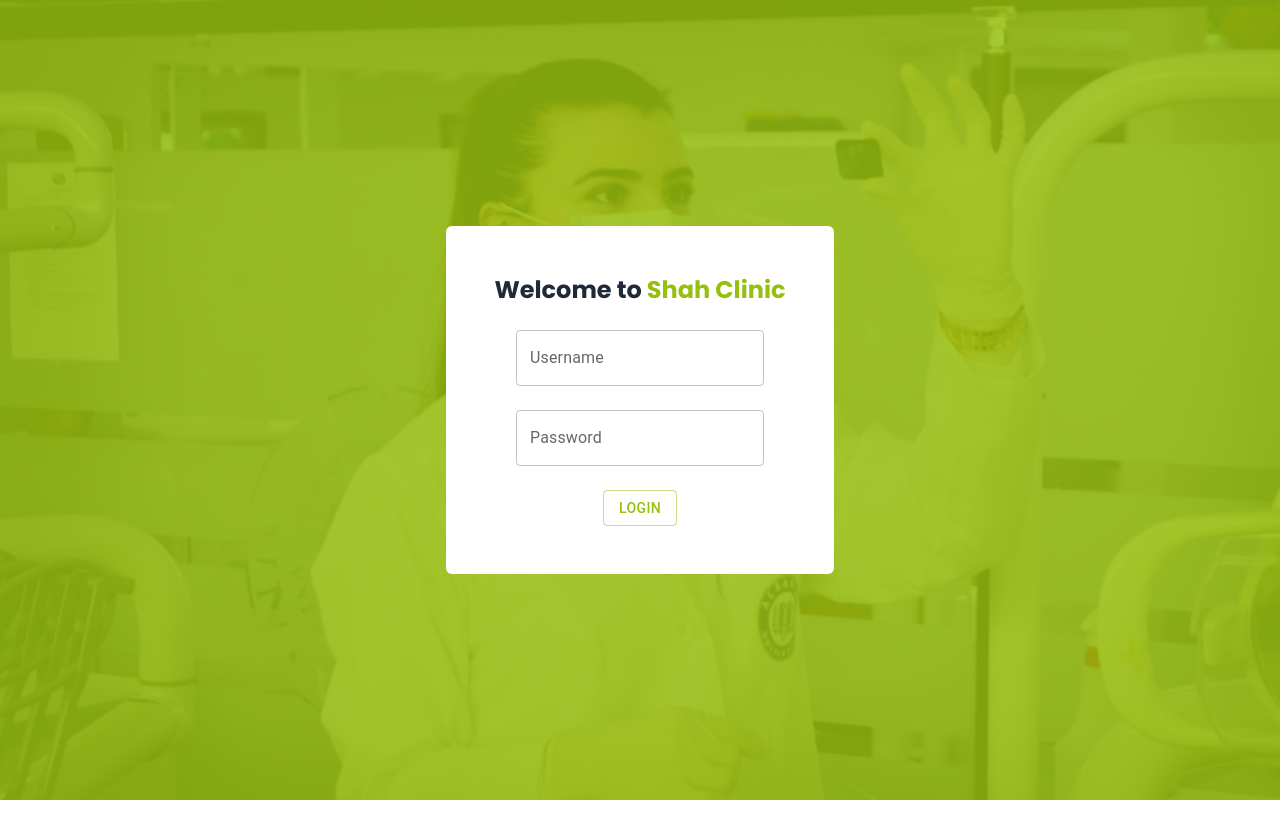
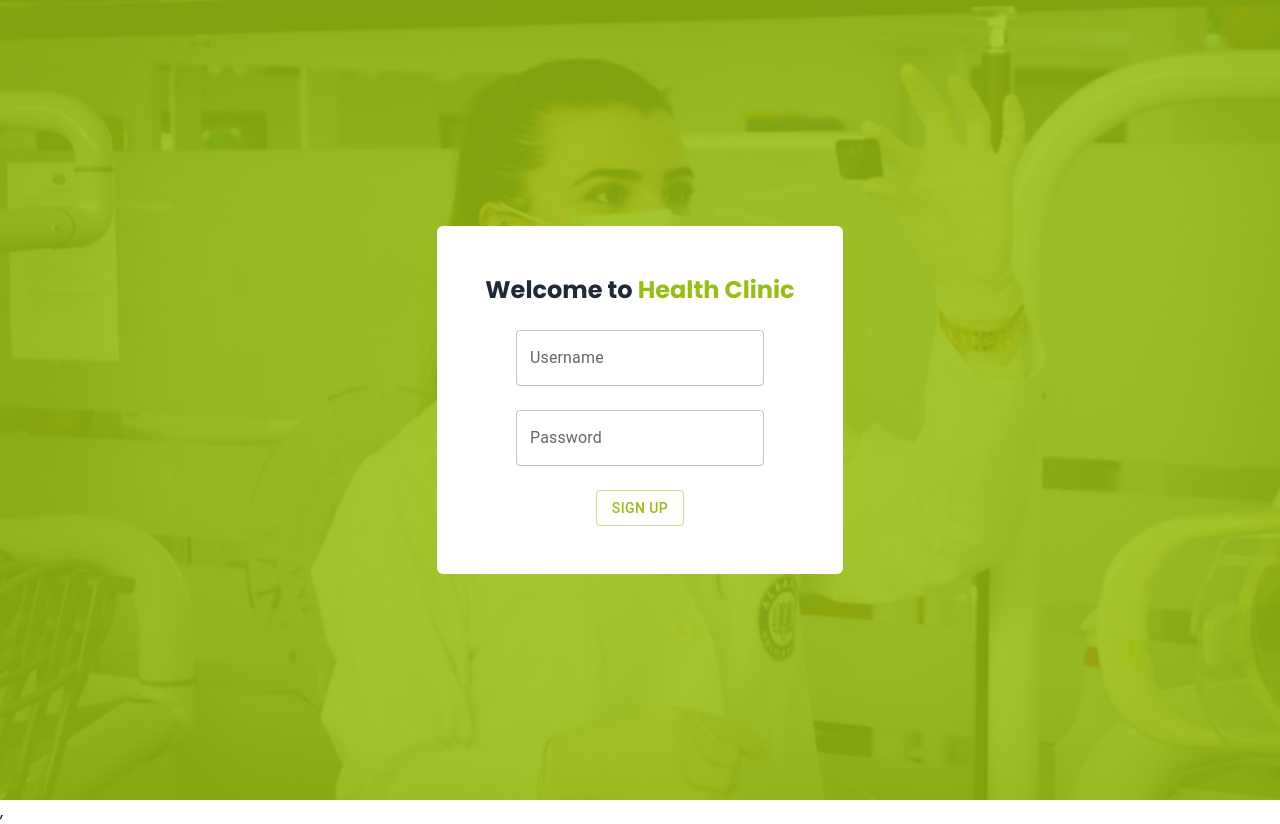
Before and after one commit to tajemouti/medical-appointments-front-end, a React (Create React App) app: page /signup in a window 1280 px wide. Before the commit the page ends 800 px from the top, so only its background shows below. Built offline with nearby package versions, Linux system fonts and the light colour scheme.

Commit message:
add routing

```diff
--- a/package.json
+++ b/package.json
@@ -13,7 +13,7 @@
     "react": "^18.2.0",
     "react-dom": "^18.2.0",
     "react-redux": "^9.0.2",
-    "react-router-dom": "^6.20.1",
+    "react-router-dom": "^6.21.0",
     "react-scripts": "5.0.1",
     "web-vitals": "^2.1.4"
   },
--- a/src/App.js
+++ b/src/App.js
@@ -1,8 +1,8 @@
-import './App.css';
+import { createTheme, ThemeProvider } from '@mui/material/styles';
+import { Route, Routes } from 'react-router-dom';
 import Login from './components/Login'
-import { createTheme, ThemeProvider } from '@mui/material/styles';
-//import Signin from './components/signin';
-//import User from './components/User';
+import SignUp from './components/SignUp';
+import Home from './components/Home';
 
 const theme = createTheme({
   palette: {
@@ -18,10 +18,11 @@ const theme = createTheme({
 function App() {
   return (
     <ThemeProvider theme={theme}>
-      <div className="App">
-        {/* <User /> */}
-        <Login />
-      </div>
+      <Routes>
+          <Route path="/"  element={<Login />} />
+          <Route path="/signup"  element={<SignUp />} />
+          <Route path="/home"  element={<Home />} />
+    </Routes>
     </ThemeProvider>
   );
 }
--- /dev/null
+++ b/src/components/Home.js
@@ -0,0 +1,9 @@
+function Home() {
+  return (
+    <>
+    <h1>Home page</h1>
+    </>
+  )
+}
+
+export default Home;
--- a/src/components/Login.js
+++ b/src/components/Login.js
@@ -5,8 +5,10 @@ import TextField from '@mui/material/TextField';
 import { useState } from 'react';
 import { useDispatch, useSelector } from 'react-redux';
 import { loginUser } from '../features/user/userSlice';
+import { useNavigate } from 'react-router-dom';
 
 function Login() {
+  const navigate = useNavigate();
   const loginResponse = useSelector((state) => state.user.user);
 
   const [userName, setUserName] = useState('');
@@ -24,9 +26,7 @@ function Login() {
 
   useEffect(() => {
     if (loginResponse) {
-      console.log(loginResponse);
-      // Add any logic here that you want to execute after a successful login
-      console.log('go to main page');
+      navigate("/home"); // uses history object from react-router-dom
     }
   }, [loginResponse]);
 
@@ -42,7 +42,7 @@ function Login() {
     <>
       <div className="flex items-center justify-center h-screen bg-cover bg-center" style={{ backgroundImage: `url(${img})` }}>
         <div className='flex items-center justify-center flex-col gap-6 w-4/5 p-12 md:max-w-fit md:max-h-fit bg-white rounded-md'>
-          <h1 className='text-gray-800 font-bold text-2xl'>Welcome to <span className='text-[#97BF0F]'>Shah Clinic</span></h1>
+          <h1 className='text-gray-800 font-bold text-2xl'>Welcome to <span className='text-[#97BF0F]'>Health Clinic</span></h1>
           <form className='flex items-center justify-center flex-col gap-6' onSubmit={(e) => handleSubmit(e)}>
             <TextField id="outlined-basic"  type='text' value={userName} onChange={(e) => handleUsernameChange(e)} label="Username" variant="outlined" />
             <TextField id="outlined-basic" type='password' value={password} onChange={(e) => handlePasswordChange(e)} label="Password" variant="outlined" />
--- a/src/components/SignUp.js
+++ b/src/components/SignUp.js
@@ -1,17 +1,47 @@
 import { Button } from '@mui/material';
 import img from '../images/bg.svg'
 import TextField from '@mui/material/TextField';
+import React from "react";
+import { useEffect, useState } from "react";
+import { createUser } from "../features/user/userSlice";
+import { useDispatch, useSelector } from "react-redux";
+
 
 function SignUp() {
+  const [dataReg, setDataReg] = useState ({
+        user: {
+            username: '',
+            password: ''
+        },
+    });
+    const dispatch = useDispatch();
+    const createUserResponse = useSelector((state) => state.user.createUserMsg);
+    const handleSubmit = (e) => {
+        e.preventDefault();
+        dispatch(createUser(dataReg));
+        console.log(dataReg);
+    }
+    console.log(createUserResponse);
+    useEffect(()=> {
+    }, [dispatch, createUserResponse] );
+
+    const handleUsernameChange = (e) => {
+        setDataReg({ ...dataReg, user: { ...dataReg.user, username: e.target.value } });
+    }
+    const handlePasswordChange = (e) => {
+        setDataReg({ ...dataReg, user: { ...dataReg.user, password: e.target.value } });
+    }
 
   return (
     <>
       <div className="flex items-center justify-center h-screen bg-cover bg-center" style={{ backgroundImage: `url(${img})` }}>
         <div className='flex items-center justify-center flex-col gap-6 w-4/5 p-12 md:max-w-fit md:max-h-fit bg-white rounded-md'>
-          <h1 className='text-gray-800 font-bold text-2xl'>Welcome to <span className='text-[#97BF0F]'>Shah Clinic</span></h1>
-          <TextField id="outlined-basic" label="Username" variant="outlined" />
-          <TextField id="outlined-basic" label="Password" variant="outlined" />
-          <Button variant="outlined">Sign In</Button>
+          <h1 className='text-gray-800 font-bold text-2xl'>Welcome to <span className='text-[#97BF0F]'>Health Clinic</span></h1>
+          <form className='flex items-center justify-center flex-col gap-6' onSubmit={(e) => handleSubmit(e)}>
+            <TextField id="outlined-basic"  type='text'  onChange={(e) => handleUsernameChange(e)} label="Username" variant="outlined" />
+            <TextField id="outlined-basic" type='password'  onChange={(e) => handlePasswordChange(e)} label="Password" variant="outlined" />
+            <Button type='submit' variant="outlined">Sign Up</Button>
+          </form>
         </div>
     </div>
     </>
--- a/src/components/User.js
+++ /dev/null
@@ -1,47 +0,0 @@
-import React from "react";
-import { useEffect, useState } from "react";
-import { createUser } from "../features/user/userSlice";
-import { useDispatch, useSelector } from "react-redux";
-
-function User() {
-    const [dataReg, setDataReg] = useState ({
-        user: {
-            username: '',
-            password: ''
-        },
-    });
-
-    const dispatch = useDispatch();
-    const createUserResponse = useSelector((state) => state.user.createUserMsg);
-
-    const handleSubmit = (e) => {
-        e.preventDefault();
-        dispatch(createUser(dataReg));
-        console.log(dataReg);
-    }
-
-    console.log(createUserResponse);
-
-    useEffect(()=> {
-    }, [dispatch, createUserResponse] );
-
-    const handleUsernameChange = (e) => {
-        setDataReg({ ...dataReg, user: { ...dataReg.user, username: e.target.value } });
-    }
-
-    const handlePasswordChange = (e) => {
-        setDataReg({ ...dataReg, user: { ...dataReg.user, password: e.target.value } });
-    }
-
-    return (
-      <>
-        <form onSubmit={(e) => handleSubmit(e)}>
-            <input type='text' onChange={(e) => handleUsernameChange(e)} label="Username" />
-            <input type='password' onChange={(e) => handlePasswordChange(e)} label="Password" />
-            <button type='submit'>Login</button>
-        </form>
-      </>
-    )
-  }
-
-export default User;
--- a/src/index.js
+++ b/src/index.js
@@ -2,17 +2,21 @@ import React from 'react';
 import ReactDOM from 'react-dom/client';
 import './index.css';
 import App from './App';
-import reportWebVitals from './reportWebVitals';
+// import reportWebVitals from './reportWebVitals';
 import { Provider } from 'react-redux';
 import store from './redux/store';
+import { BrowserRouter } from 'react-router-dom';
 
 
 const root = ReactDOM.createRoot(document.getElementById('root'));
 root.render(
+  <React.StrictMode>
     <Provider store={store}>
-
-      <App />
+      <BrowserRouter>
+        <App />
+      </BrowserRouter>
     </Provider>,
+  </React.StrictMode>
 );
 
 // If you want to start measuring performance in your app, pass a function
```
Also changed, not shown: 1 other file (tests, documents, lock files or other folders).
